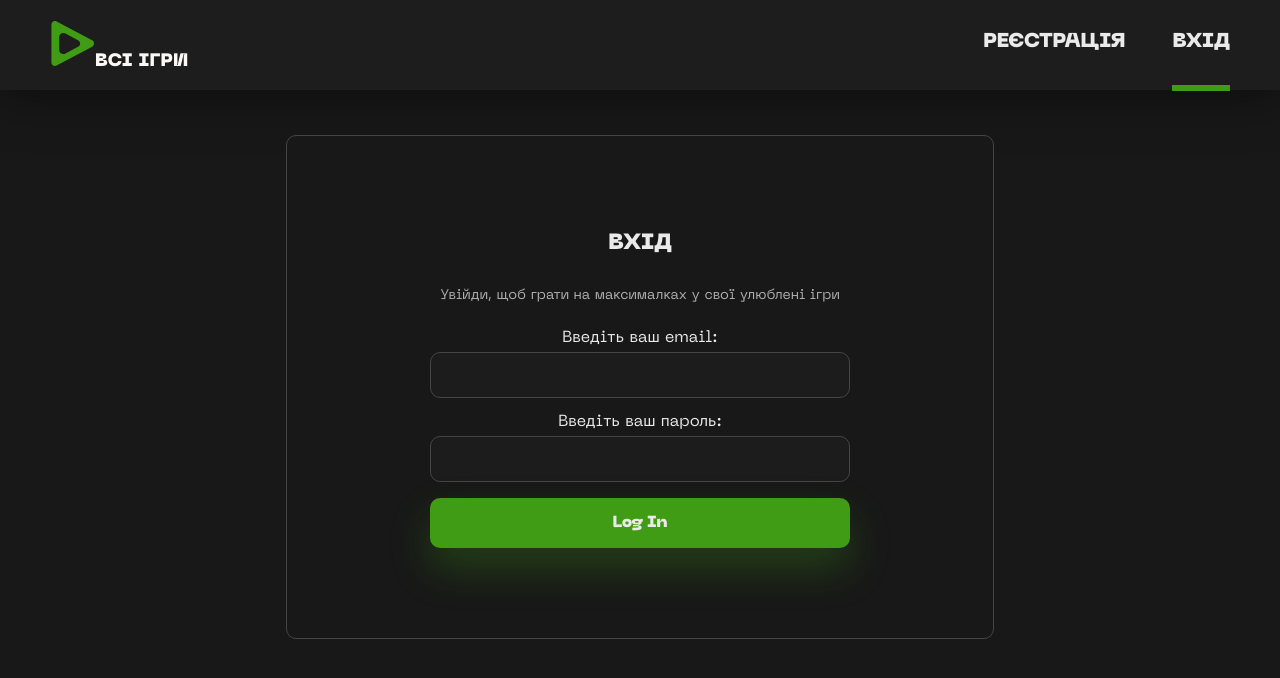
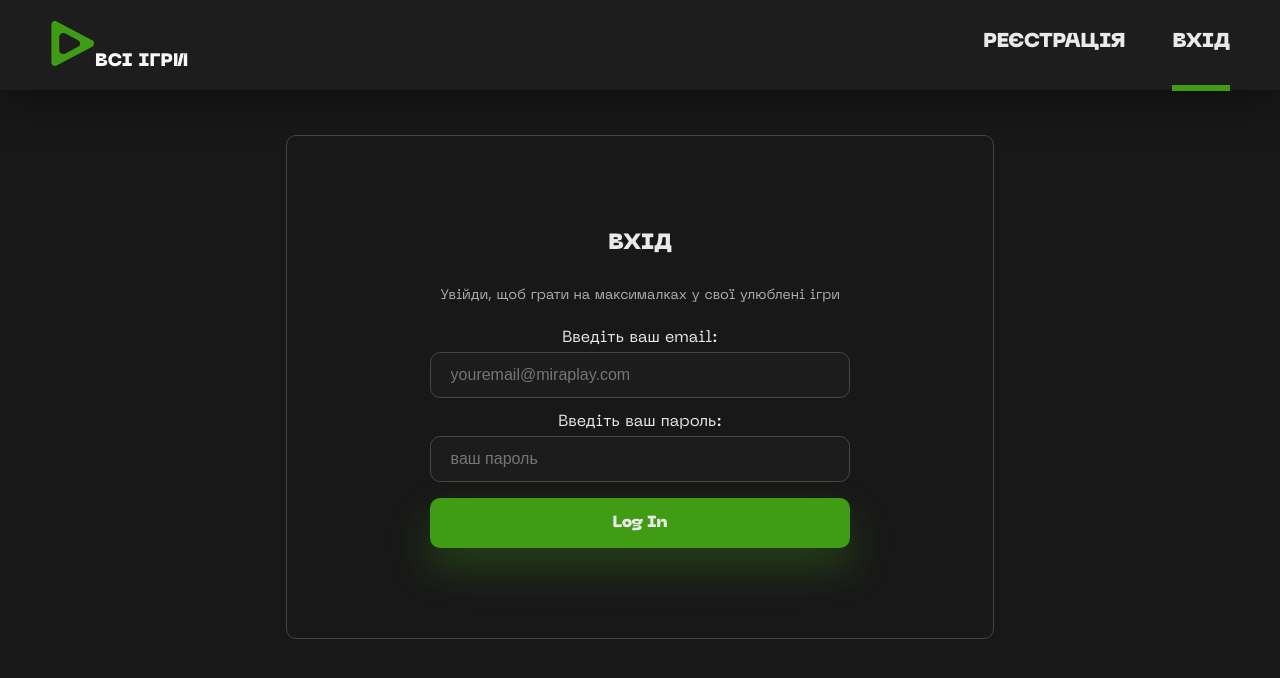
Before and after one commit to darynakarmazin/miraplay_test_client, a React (Create React App) app: page /miraplay_test_client/login in a window 1280 px wide. Shown: the top 678 px of the page. Built offline with nearby package versions, Linux system fonts and the light colour scheme.

Commit message:
Added placeholder to forms.

```diff
--- a/src/pages/LoginPage/LoginPage.jsx
+++ b/src/pages/LoginPage/LoginPage.jsx
@@ -46,6 +46,7 @@ export default function LoginPage() {
           Введіть ваш email:
           <input
             className={style.form_input}
+            placeholder="youremail@miraplay.com"
             type="email"
             name="email"
             value={email}
@@ -56,6 +57,7 @@ export default function LoginPage() {
           Введіть ваш пароль:
           <input
             className={style.form_input}
+            placeholder="ваш пароль"
             type="password"
             name="password"
             value={password}
--- a/src/pages/RegisterPage/RegisterPage.jsx
+++ b/src/pages/RegisterPage/RegisterPage.jsx
@@ -46,6 +46,7 @@ export default function RegisterPage() {
           Введіть ваш email:
           <input
             className={style.form_input}
+            placeholder="youremail@miraplay.com"
             type="email"
             name="email"
             value={email}
@@ -56,6 +57,7 @@ export default function RegisterPage() {
           Введіть ваш пароль:
           <input
             className={style.form_input}
+            placeholder="ваш пароль"
             type="password"
             name="password"
             value={password}
```
